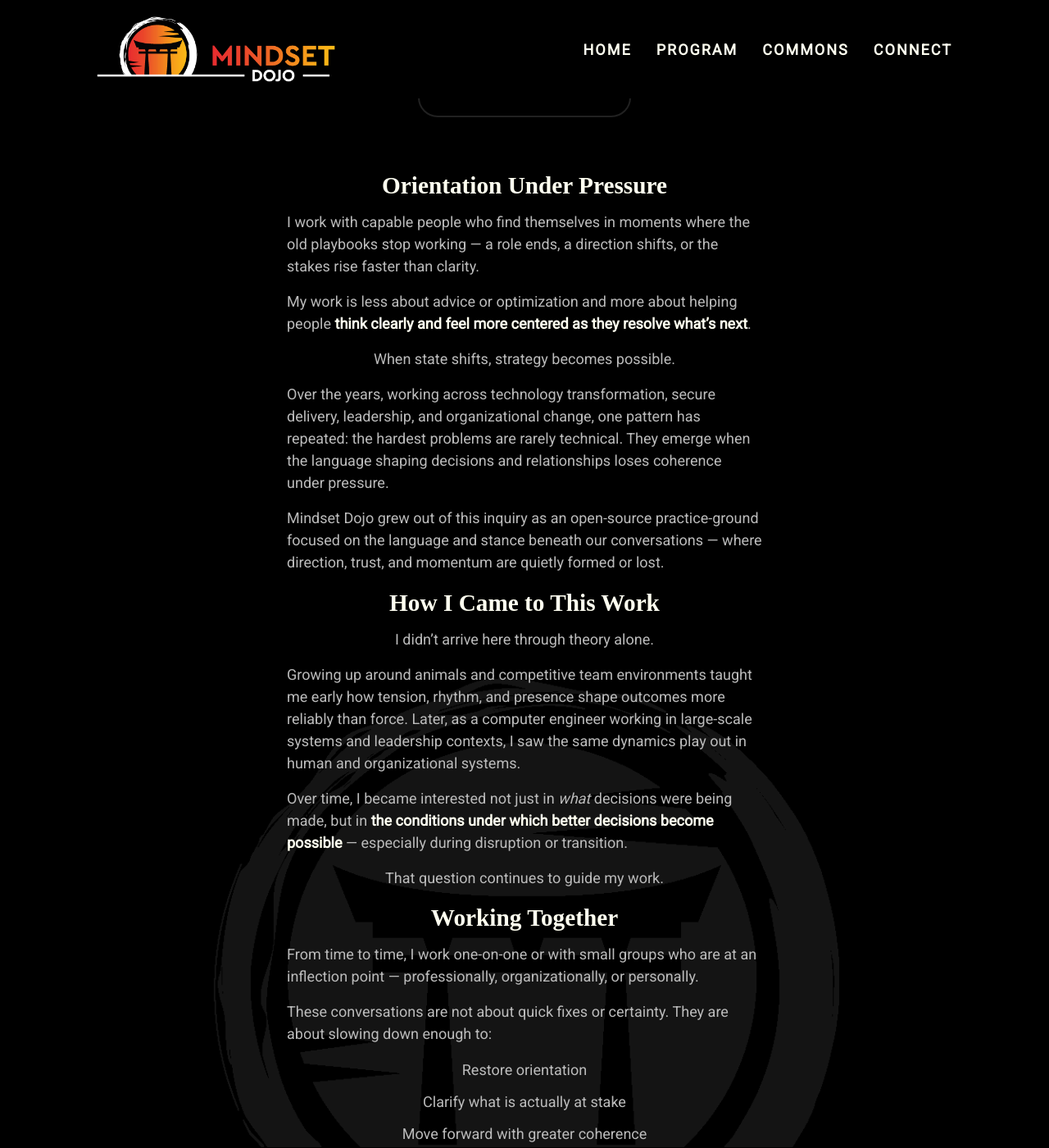
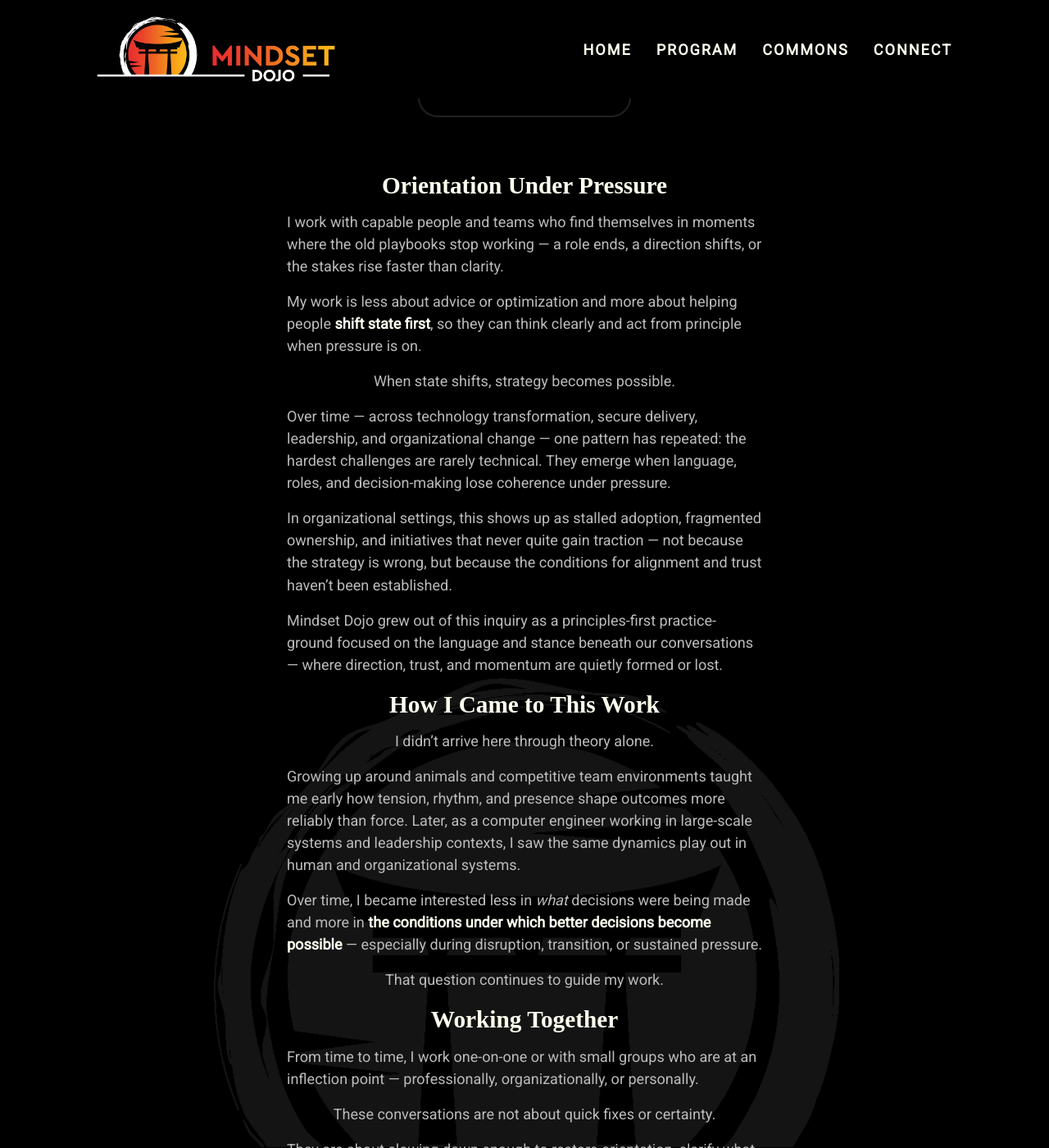
Before and after one commit to mindset-dojo/mindset-dojo.github.io, a Jekyll site: the page built from _authors/michael-basil.md, in a window 1280 px wide and 1400 px high, scrolled down 548 px. Shown: the whole window at 82% size. Built offline with Jekyll 4.4.1, drawn with Linux system fonts in a browser that asks for light colours; some web fonts are replaced; some of the changed text lies outside the part shown.

Commit message:
refactor: basil author card

```diff
--- a/_authors/michael-basil.md
+++ b/_authors/michael-basil.md
@@ -17,53 +17,37 @@ custom_url: https://michael.basil.one
 about: |
   ### Orientation Under Pressure
 
-  I work with capable people who find themselves in moments where the old
-  playbooks stop working — a role ends, a direction shifts, or the stakes
-  rise faster than clarity.
+  I work with capable people and teams who find themselves in moments where the old playbooks stop working — a role ends, a direction shifts, or the stakes rise faster than clarity.
 
-  My work is less about advice or optimization and more about helping people
-  **think clearly and feel more centered as they resolve what's next**.
+  My work is less about advice or optimization and more about helping people **shift state first**, so they can think clearly and act from principle when pressure is on.
 
   When state shifts, strategy becomes possible.
 
-  Over the years, working across technology transformation, secure delivery,
-  leadership, and organizational change, one pattern has repeated:
-  the hardest problems are rarely technical. They emerge when the language
-  shaping decisions and relationships loses coherence under pressure.
+  Over time — across technology transformation, secure delivery, leadership, and organizational change — one pattern has repeated: the hardest challenges are rarely technical. They emerge when language, roles, and decision-making lose coherence under pressure.
 
-  Mindset Dojo grew out of this inquiry as an open-source practice-ground
-  focused on the language and stance beneath our conversations — where
-  direction, trust, and momentum are quietly formed or lost.
+  In organizational settings, this shows up as stalled adoption, fragmented ownership, and initiatives that never quite gain traction — not because the strategy is wrong, but because the conditions for alignment and trust haven’t been established.
+
+  Mindset Dojo grew out of this inquiry as a principles-first practice-ground focused on the language and stance beneath our conversations — where direction, trust, and momentum are quietly formed or lost.
 
   ### How I Came to This Work
 
   I didn’t arrive here through theory alone.
 
-  Growing up around animals and competitive team environments taught me early
-  how tension, rhythm, and presence shape outcomes more reliably than force.
-  Later, as a computer engineer working in large-scale systems and leadership
-  contexts, I saw the same dynamics play out in human and organizational systems.
+  Growing up around animals and competitive team environments taught me early how tension, rhythm, and presence shape outcomes more reliably than force. Later, as a computer engineer working in large-scale systems and leadership contexts, I saw the same dynamics play out in human and organizational systems.
 
-  Over time, I became interested not just in *what* decisions were being made,
-  but in **the conditions under which better decisions become possible** —
-  especially during disruption or transition.
+  Over time, I became interested less in *what* decisions were being made and more in **the conditions under which better decisions become possible** — especially during disruption, transition, or sustained pressure.
 
   That question continues to guide my work.
 
   ### Working Together
 
-  From time to time, I work one-on-one or with small groups who are at an
-  inflection point — professionally, organizationally, or personally.
+  From time to time, I work one-on-one or with small groups who are at an inflection point — professionally, organizationally, or personally.
 
   These conversations are not about quick fixes or certainty.
-  They are about slowing down enough to:
 
-  - Restore orientation
-  - Clarify what is actually at stake
-  - Move forward with greater coherence
+  They are about slowing down enough to restore orientation, clarify what is actually at stake, and move forward with greater coherence.
 
   If this feels relevant to where you are, you’re welcome to reach out.
-  There’s no prescribed path — just a conversation to see whether the fit is right.
 
   ⛩️🌿
 
```
